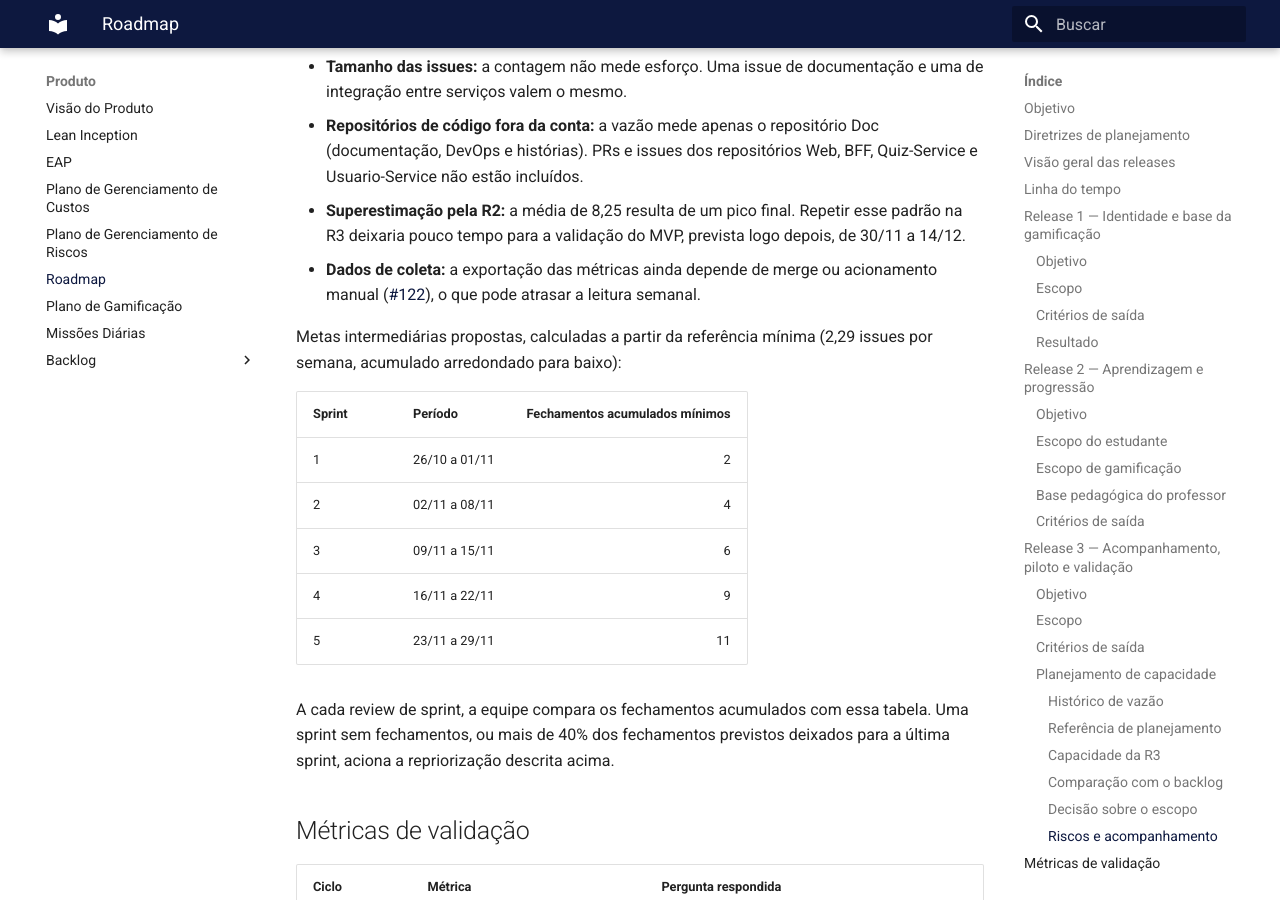
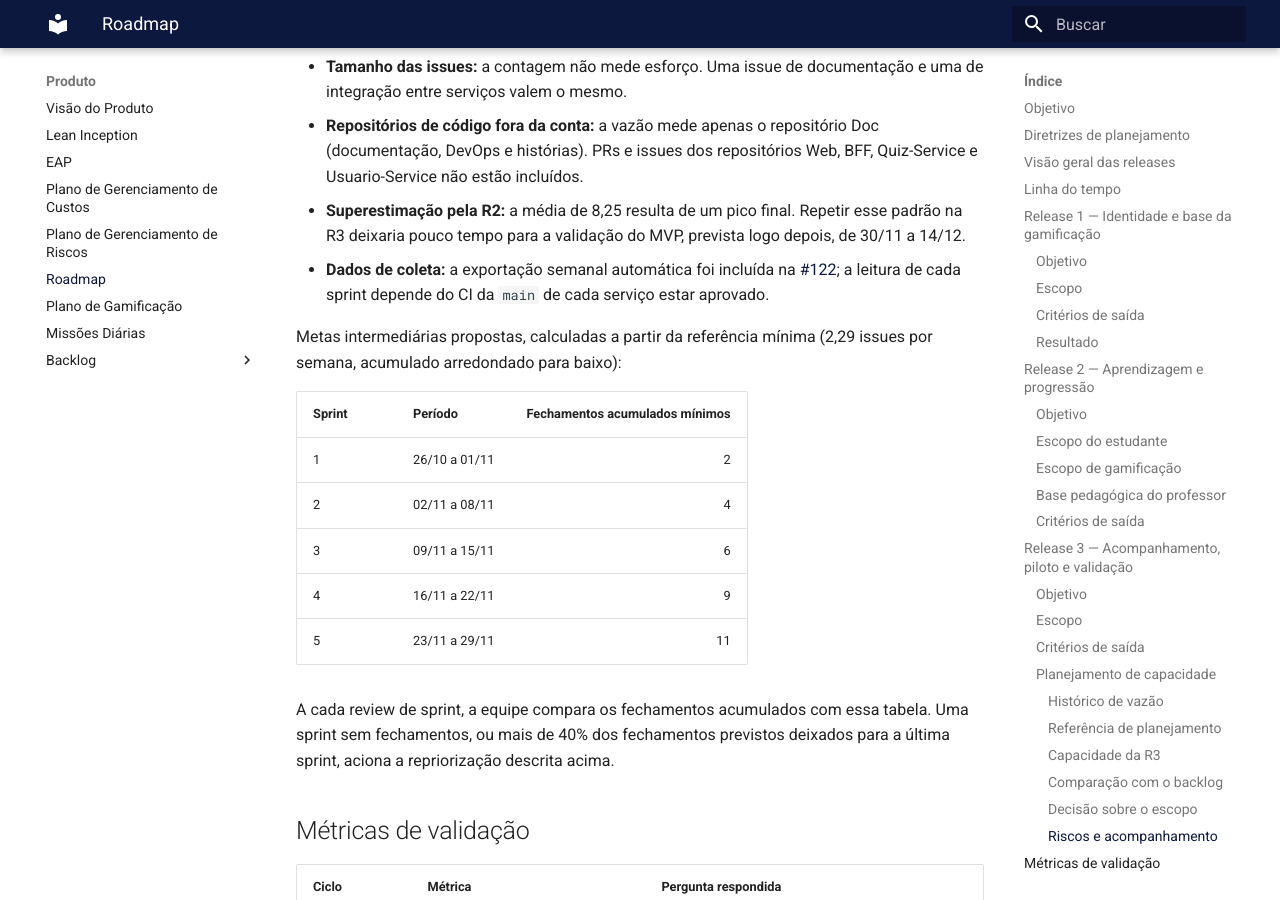
Before and after one commit to fga-eps-mds/2026-2-AnatoQuizUp-Doc, an MkDocs documentation site: the page built from docs/produto/roadmap.md, in a window 1280 px wide and 900 px high, scrolled down 7482 px. Built offline with MkDocs 1.6.1 and Material for MkDocs 9.7.7, drawn with Linux system fonts in a browser that asks for light colours; some of the changed text lies outside the part shown.

Commit message:
docs: atualiza risco de coleta e registra revisor

```diff
--- a/docs/produto/roadmap.md
+++ b/docs/produto/roadmap.md
@@ -186,7 +186,7 @@ Se, ao fim da segunda sprint, a vazão estiver próxima da referência mínima,
 - **Tamanho das issues:** a contagem não mede esforço. Uma issue de documentação e uma de integração entre serviços valem o mesmo.
 - **Repositórios de código fora da conta:** a vazão mede apenas o repositório Doc (documentação, DevOps e histórias). PRs e issues dos repositórios Web, BFF, Quiz-Service e Usuario-Service não estão incluídos.
 - **Superestimação pela R2:** a média de 8,25 resulta de um pico final. Repetir esse padrão na R3 deixaria pouco tempo para a validação do MVP, prevista logo depois, de 30/11 a 14/12.
-- **Dados de coleta:** a exportação das métricas ainda depende de merge ou acionamento manual ([#122](https://github.com/fga-eps-mds/2026-2-AnatoQuizUp-Doc/issues/122)), o que pode atrasar a leitura semanal.
+- **Dados de coleta:** a exportação semanal automática foi incluída na [#122](https://github.com/fga-eps-mds/2026-2-AnatoQuizUp-Doc/issues/122); a leitura de cada sprint depende do CI da `main` de cada serviço estar aprovado.
 
 Metas intermediárias propostas, calculadas a partir da referência mínima (2,29 issues por semana, acumulado arredondado para baixo):
 
```
Also changed, not shown: other parts of docs/produto/roadmap.md (+1 -1 lines).
